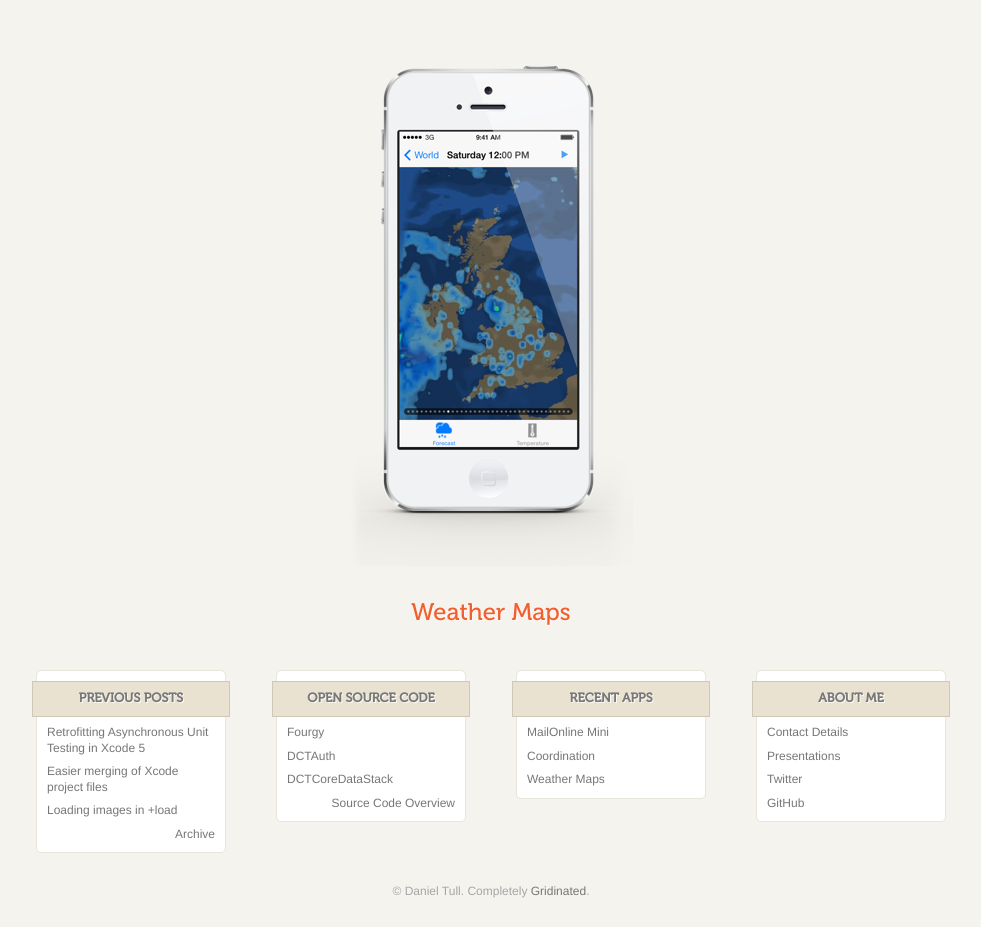
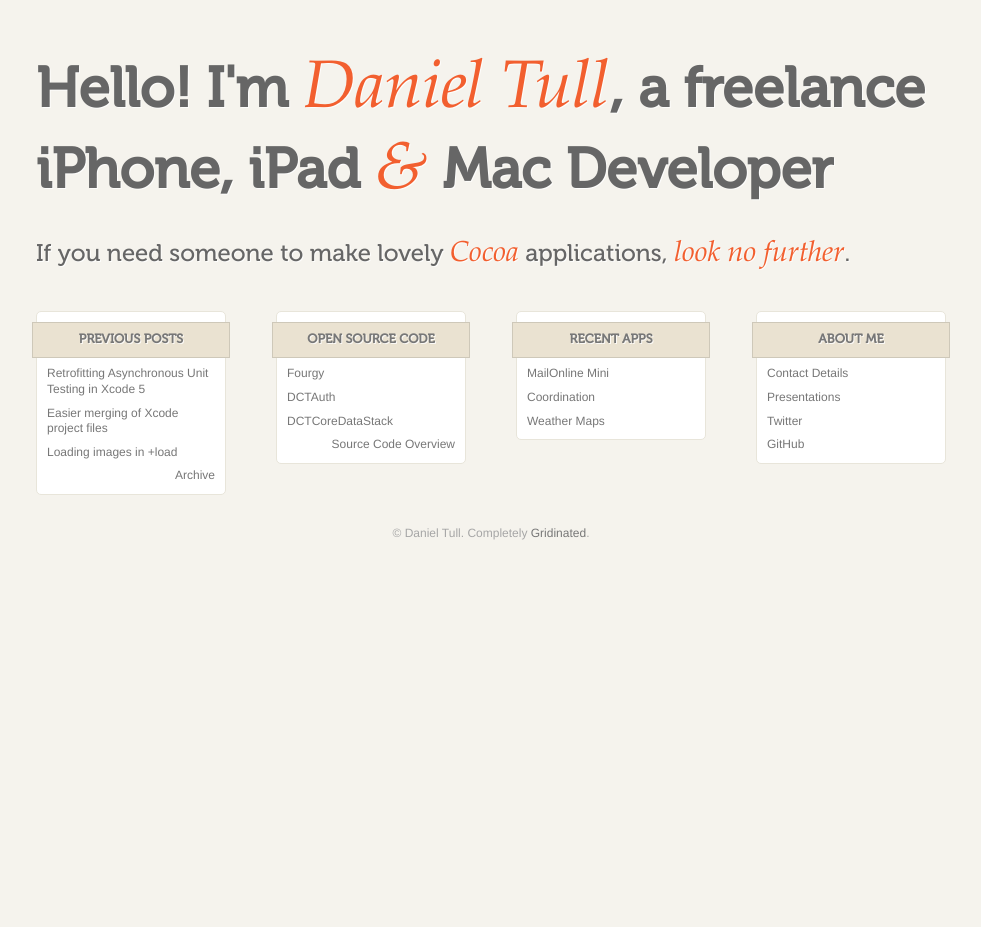
Before and after one commit to danielctull/danielctull.github.com, a Jekyll site: the page built from index.html, in a window 1280 px wide. Shown: the whole page, without its empty margins (149-1130 px from the left). Built offline with Jekyll 4.4.1, drawn with Linux system fonts in a browser that asks for light colours; after the commit the page ends 900 px from its top, so only the background shows below that.

Commit message:
Update homepage

```diff
--- a/index.html
+++ b/index.html
@@ -3,5 +3,5 @@ layout: home
 title: Daniel Tull
 ---
 
-<p style="text-align:center;"><a href="https://itunes.apple.com/gb/app/weather-maps/id309229631"><img src="http://danieltull.co.uk/images/home/WeatherMaps.png" alt="Weather Maps screenshot" /></a></p>
-<h2 style="text-align:center;"><a href="https://itunes.apple.com/gb/app/weather-maps/id309229631">Weather Maps</a></h2>
+<h1>Hello! I'm <span class="highlight">Daniel Tull</span>, a freelance iPhone, iPad <span class="highlight amp">&amp;</span> Mac Developer</h1>
+<h2>If you need someone to make lovely <span class="highlight">Cocoa</span> applications, <span class="highlight">look no further</span>.</h2>
```
